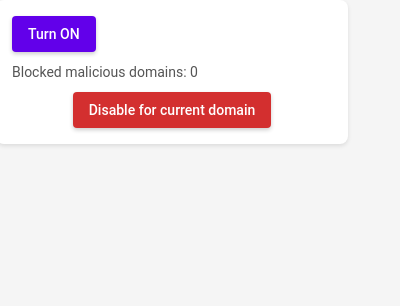
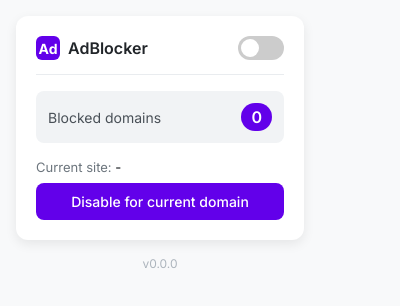
Before and after one commit to hiki349/CustomAdBlock, a browser extension: page extension/popup.html in a window 400 px wide. Drawn offline with Linux system fonts and the light colour scheme.

Commit message:
change ui

```diff
--- a/extension/popup.html
+++ b/extension/popup.html
@@ -5,49 +5,163 @@
     <meta name="viewport" content="width=device-width, initial-scale=1.0" />
     <title>Custom AdBlock Extension</title>
     <link
-      href="https://fonts.googleapis.com/css2?family=Inter:wght@300;400;500;600&display=swap"
+      href="https://fonts.googleapis.com/css2?family=Inter:wght@400;500;600;700&display=swap"
       rel="stylesheet"
     />
     <style>
       * {
-        font-family: "Roboto", sans-serif;
+        box-sizing: border-box;
+        margin: 0;
+        padding: 0;
+        font-family: "Inter", sans-serif;
       }
 
       body {
-        margin: 0;
-        padding: 0 12px;
         width: 320px;
-        background: #f5f5f5;
+        background: #f8f9fa;
+        padding: 16px;
+        color: #212529;
+      }
+
+      .container {
         display: flex;
         flex-direction: column;
-        align-items: center;
-        height: 100%;
+        gap: 16px;
       }
 
       .card {
-        background: #fff;
-        padding: 16px;
-        border-radius: 8px;
-        box-shadow: 0 2px 4px rgba(0, 0, 0, 0.1);
-        width: 100%;
+        background: #ffffff;
+        border-radius: 12px;
+        box-shadow: 0 4px 12px rgba(0, 0, 0, 0.08);
+        padding: 20px;
+        display: flex;
+        flex-direction: column;
+        gap: 16px;
       }
 
       .header {
         display: flex;
         justify-content: space-between;
         align-items: center;
+        padding-bottom: 14px;
+        border-bottom: 1px solid #e9ecef;
       }
 
-      .status {
-        font-weight: 500;
-        font-size: 16px;
-        color: #333;
+      .logo {
+        display: flex;
+        align-items: center;
+        gap: 8px;
       }
 
-      .blocked-count {
+      .logo-icon {
+        width: 24px;
+        height: 24px;
+        background-color: #6200ea;
+        border-radius: 6px;
+        display: flex;
+        align-items: center;
+        justify-content: center;
+        color: white;
+        font-weight: 700;
         font-size: 14px;
-        color: #555;
-        margin: 12px 0;
+      }
+
+      .logo-text {
+        font-weight: 600;
+        font-size: 16px;
+        color: #212529;
+      }
+
+      .toggle-switch {
+        position: relative;
+        display: inline-block;
+        width: 46px;
+        height: 24px;
+      }
+
+      .toggle-switch input {
+        opacity: 0;
+        width: 0;
+        height: 0;
+      }
+
+      .slider {
+        position: absolute;
+        cursor: pointer;
+        top: 0;
+        left: 0;
+        right: 0;
+        bottom: 0;
+        background-color: #ccc;
+        transition: 0.4s;
+        border-radius: 24px;
+      }
+
+      .slider:before {
+        position: absolute;
+        content: "";
+        height: 18px;
+        width: 18px;
+        left: 3px;
+        bottom: 3px;
+        background-color: white;
+        transition: 0.4s;
+        border-radius: 50%;
+      }
+
+      input:checked + .slider {
+        background-color: #6200ea;
+      }
+
+      input:focus + .slider {
+        box-shadow: 0 0 1px #6200ea;
+      }
+
+      input:checked + .slider:before {
+        transform: translateX(22px);
+      }
+
+      .stats-card {
+        background-color: #f1f3f5;
+        border-radius: 8px;
+        padding: 12px;
+        display: flex;
+        justify-content: space-between;
+        align-items: center;
+      }
+
+      .stats-label {
+        font-size: 14px;
+        color: #495057;
+      }
+
+      .stats-value {
+        font-size: 16px;
+        font-weight: 600;
+        color: #212529;
+        background-color: #6200ea;
+        color: white;
+        padding: 4px 10px;
+        border-radius: 16px;
+      }
+
+      .domain-control {
+        display: flex;
+        flex-direction: column;
+        gap: 8px;
+      }
+
+      .current-domain {
+        font-size: 13px;
+        color: #6c757d;
+        white-space: nowrap;
+        overflow: hidden;
+        text-overflow: ellipsis;
+      }
+
+      .domain-name {
+        font-weight: 500;
+        color: #212529;
       }
 
       .button {
@@ -60,40 +174,41 @@
         color: white;
         background: #6200ea;
         border: none;
-        border-radius: 4px;
-        box-shadow: 0 2px 4px rgba(0, 0, 0, 0.2);
+        border-radius: 8px;
         cursor: pointer;
-        transition: background 0.3s, box-shadow 0.3s;
+        transition: background 0.2s, transform 0.1s;
+        width: 100%;
       }
 
       .button:hover {
-        background: #3700b3;
-        box-shadow: 0 4px 8px rgba(0, 0, 0, 0.2);
+        background: #5000c9;
+      }
+
+      .button:active {
+        transform: scale(0.98);
+      }
+
+      .button-danger {
+        background: #e03131;
+      }
+
+      .button-danger:hover {
+        background: #c92a2a;
       }
 
       .button-success {
-        background: #2e7d32;
+        background: #2b8a3e;
       }
 
       .button-success:hover {
-        background: #1b5e20;
+        background: #237032;
       }
 
-      .button-danger {
-        background: #d32f2f;
-      }
-
-      .button-danger:hover {
-        background: #b71c1c;
-      }
-
-      .button:active {
-        background: #30009c;
-      }
-
-      .whitelist {
-        margin-top: 12px;
-        text-align: center;
+      .footer {
+        display: flex;
+        justify-content: center;
+        font-size: 12px;
+        color: #adb5bd;
       }
 
       .none {
@@ -102,20 +217,36 @@
     </style>
   </head>
   <body>
+    <div class="container">
       <div class="card">
         <div class="header">
-        <button class="button" id="statusChangeBtn"></button>
+          <div class="logo">
+            <div class="logo-icon">Ad</div>
+            <div class="logo-text">AdBlocker</div>
           </div>
-      <div class="blocked-count">
-        Blocked malicious domains: <span id="blockedDomains">0</span>
+          <label class="toggle-switch">
+            <input type="checkbox" id="statusToggle" />
+            <span class="slider"></span>
+          </label>
         </div>
-      <div class="whitelist">
-        <button class="button button-danger button-success" id="changeDomainStatus">
+
+        <div class="stats-card">
+          <div class="stats-label">Blocked domains</div>
+          <div class="stats-value" id="blockedDomains">0</div>
+        </div>
+
+        <div class="domain-control">
+          <div class="current-domain">
+            Current site: <span class="domain-name" id="currentDomain">-</span>
+          </div>
+          <button class="button" id="changeDomainStatus">
             Disable for current domain
           </button>
         </div>
       </div>
 
+      <div class="footer" id="footer"></div>
+    </div>
     <script src="./popup.js"></script>
   </body>
 </html>
--- a/extension/popup.js
+++ b/extension/popup.js
@@ -5,9 +5,11 @@ const STORAGE_KEYS = {
 };
 
 const elements = {
-  statusChangeBtn: document.getElementById("statusChangeBtn"),
+  statusToggle: document.getElementById("statusToggle"),
   blockedDomains: document.getElementById("blockedDomains"),
   changeDomainStatusBtn: document.getElementById("changeDomainStatus"),
+  currentDomain: document.getElementById("currentDomain"),
+  footer: document.getElementById("footer"),
 };
 
 document.addEventListener("DOMContentLoaded", async () => {
@@ -17,18 +19,20 @@ document.addEventListener("DOMContentLoaded", async () => {
 });
 
 async function initializeUI() {
-  elements.statusChangeBtn.innerText = (await getStorageValue(ENABLED_APP_KEY))
-    ? "Turn OFF"
-    : "Turn ON";
+  const isEnabled = await getStorageValue(ENABLED_APP_KEY, false);
+  elements.statusToggle.checked = isEnabled;
+  footer.innerText = `v${chrome.runtime.getManifest().version}`
+
   elements.blockedDomains.innerText = await getStorageValue(
     STORAGE_KEYS.blockedDomains,
     0
   );
-  updateChangeDomainStatusUI();
+
+  await updateCurrentDomainInfo();
 }
 
 function setupEventListeners() {
-  elements.statusChangeBtn.addEventListener("click", toggleAppStatus);
+  elements.statusToggle.addEventListener("change", toggleAppStatus);
   elements.changeDomainStatusBtn.addEventListener(
     "click",
     handleDomainStatusToggle
@@ -45,9 +49,8 @@ function observeStorageChanges() {
 }
 
 async function toggleAppStatus() {
-  const currentStatus = await getStorageValue(ENABLED_APP_KEY, false);
-  await chrome.storage.local.set({ [ENABLED_APP_KEY]: !currentStatus });
-  elements.statusChangeBtn.innerText = !currentStatus ? "Turn OFF" : "Turn ON";
+  const newStatus = elements.statusToggle.checked;
+  await chrome.storage.local.set({ [ENABLED_APP_KEY]: newStatus });
 }
 
 async function handleDomainStatusToggle() {
@@ -72,25 +75,29 @@ async function handleDomainStatusToggle() {
   window.close();
 }
 
-async function updateChangeDomainStatusUI() {
+async function updateCurrentDomainInfo() {
   const [tab] = await chrome.tabs.query({ active: true, currentWindow: true });
   if (!tab?.url) return;
 
   const url = new URL(tab.url);
+  elements.currentDomain.innerText = url.hostname;
+
+  if (url.hostname === "newtab") {
+    elements.changeDomainStatusBtn.classList.add("none");
+    return;
+  }
+
   const excludedDomains = await getStorageValue(
     EXCLUDED_DOMAINS_STORAGE_KEY,
     []
   );
-  const isBlocked = excludedDomains.some((item) => item === url.hostname);
+  const isExcluded = excludedDomains.some((item) => item === url.hostname);
 
-  elements.changeDomainStatusBtn.classList.toggle(
-    "none",
-    url.hostname === "newtab"
-  );
-  elements.changeDomainStatusBtn.classList.toggle("button-danger", isBlocked);
-  elements.changeDomainStatusBtn.innerText = isBlocked
-    ? "Allow for current domain"
-    : "Disable for current domain";
+  elements.changeDomainStatusBtn.classList.toggle("button-danger", !isExcluded);
+  elements.changeDomainStatusBtn.classList.toggle("button-success", isExcluded);
+  elements.changeDomainStatusBtn.innerText = isExcluded
+    ? "Enable blocking for this domain"
+    : "Disable blocking for this domain";
 }
 
 async function getStorageValue(key, defaultValue = null) {
```
Lines whose indentation alone changed are shown as unchanged.
